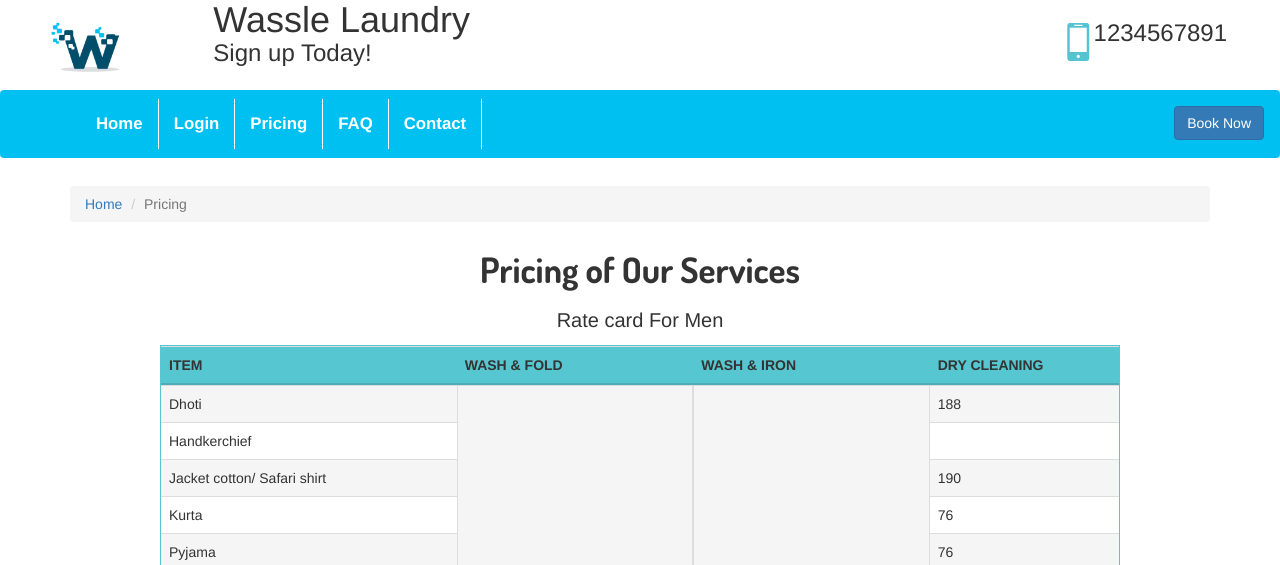
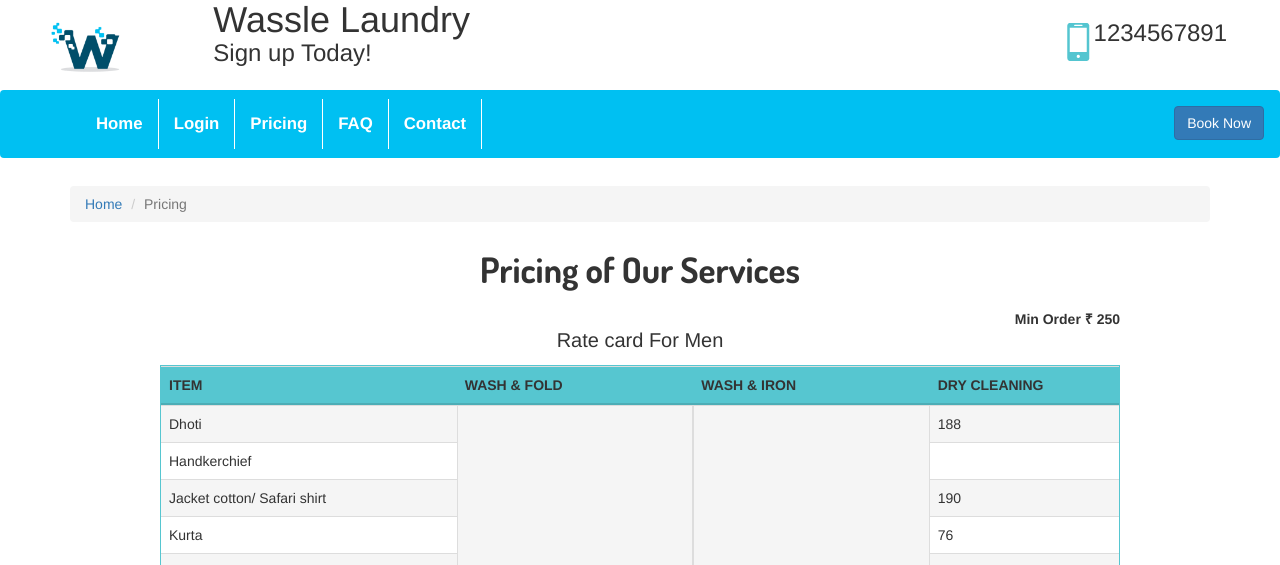
Before and after one commit to Vishant-Siddharth/waasle, a Python web app: template app/templates/pricing.html in a window 1280 px wide. Shown: the top 565 px of the page. Run offline with Jinja, Linux system fonts and the light colour scheme; the template is opened without the code that fills it: most values are stand-ins (such as "Sample title", 1, 10 or a date in 2020); some libraries are stand-ins or nearby versions.

Commit message:
Adding min order txt in pricing html

```diff
--- a/app/templates/pricing.html
+++ b/app/templates/pricing.html
@@ -20,9 +20,10 @@
 
      <div class="tbcontainer">
 <br>
-<h1 class="rate">Rate card For Men</h1>
+      <p align="right"><b>Min Order ₹ 250</b></p>
+      <h1 class="rate">Rate card For Men</h1>
 <table class="table_rate" cellspacing="0">
-<thead><tr><th>Item</th><th>Wash &amp; Fold</th><th>Wash &amp; Iron</th><th>Dry Cleaning</th></tr></thead><tbody>
+ <thead><tr><th>Item</th><th>Wash &amp; Fold</th><th>Wash &amp; Iron</th><th>Dry Cleaning</th></tr></thead><tbody>
  <tr><td>Dhoti</td><td rowspan="12" class="boldcol">INR 60 per kg</td><td rowspan="12" class="boldcol">INR 85 per kg</td><td>188</td></tr>
  <tr><td>Handkerchief</td><td>&nbsp;</td></tr>
  <tr><td>Jacket cotton/ Safari shirt</td><td>190</td></tr>
```
